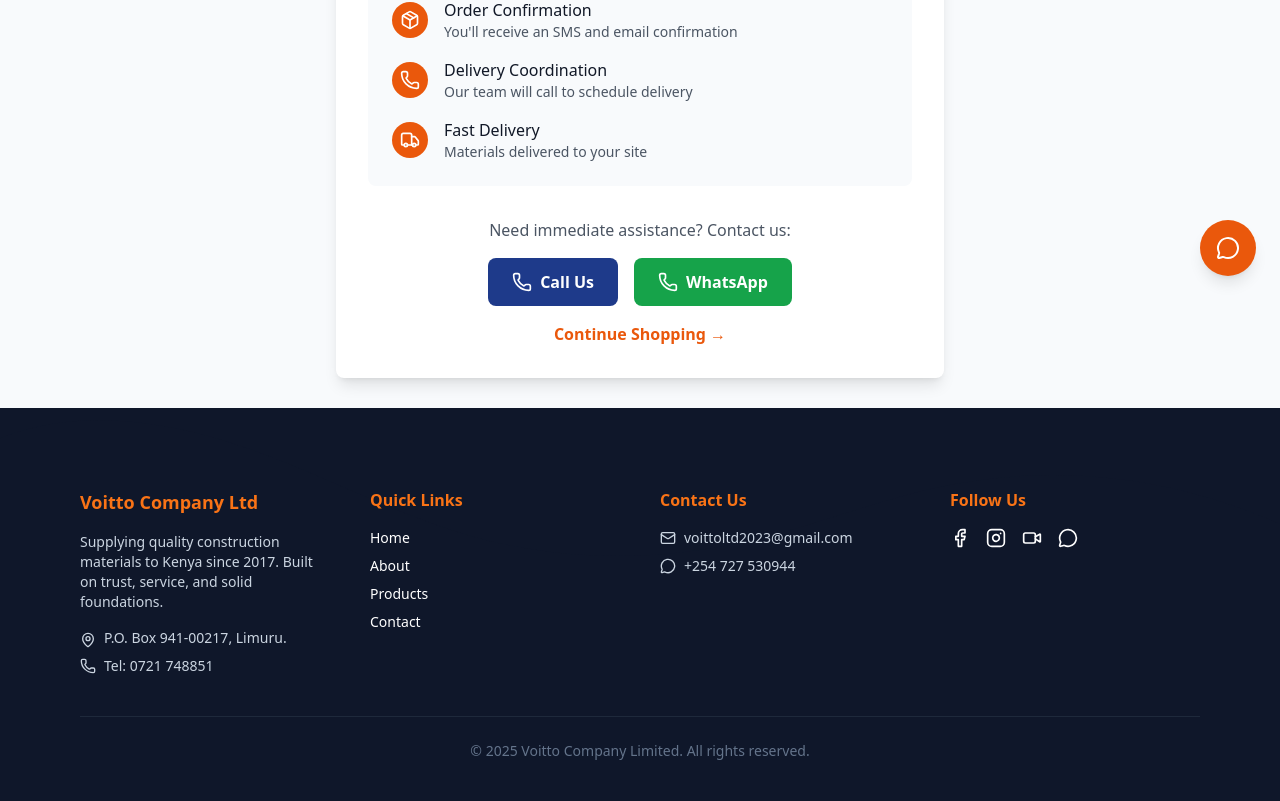
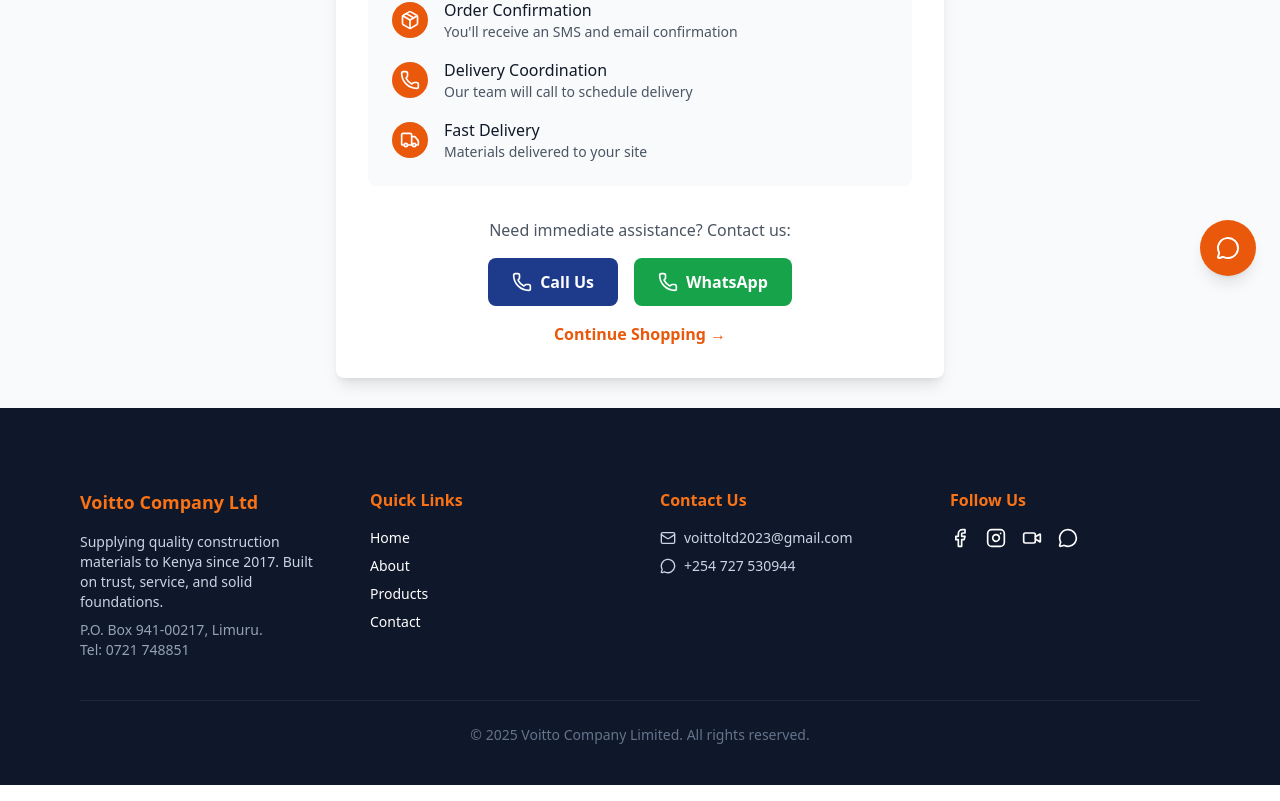
Before and after one commit to hova99/Voitto_Project, a React (Vite) app: page /order-success in a window 1280 px wide. Shown: the part 500-1301 px from the top of the page. Built offline with nearby package versions, Linux system fonts and the light colour scheme.

Commit message:
Updated Footer.tsx

```diff
--- a/src/components/Footer.tsx
+++ b/src/components/Footer.tsx
@@ -1,7 +1,7 @@
 // src/components/Footer.tsx
 
 import { Link } from "react-router-dom";
-import { Mail, MessageCircle, Facebook, Instagram, Video, MapPin, Phone } from "lucide-react";
+import { Mail, MessageCircle, Facebook, Instagram, Video } from "lucide-react";
 
 const Footer = () => {
   return (
@@ -32,18 +32,14 @@ const Footer = () => {
           {/* Company Info */}
           <div>
             <h3 className="text-lg font-semibold mb-4 text-orange-500">Voitto Company Ltd</h3>
-            <p className="text-sm text-slate-300">
+            <p className="text-sm text-slate-300 mb-2">
               Supplying quality construction materials to Kenya since 2017. Built on trust, service,
               and solid foundations.
             </p>
-            <div className="mt-4 text-sm text-slate-300 flex items-start gap-2">
-              <MapPin className="w-4 h-4 mt-1" />
-              <p>P.O. Box 941-00217, Limuru.</p>
-            </div>
-            <div className="mt-2 text-sm text-slate-300 flex items-center gap-2">
-              <Phone className="w-4 h-4" />
-              <p>Tel: 0721 748851</p>
-            </div>
+            <p className="text-sm text-slate-400">
+              P.O. Box 941-00217, Limuru. <br />
+              Tel: 0721 748851
+            </p>
           </div>
 
           {/* Navigation */}
```
